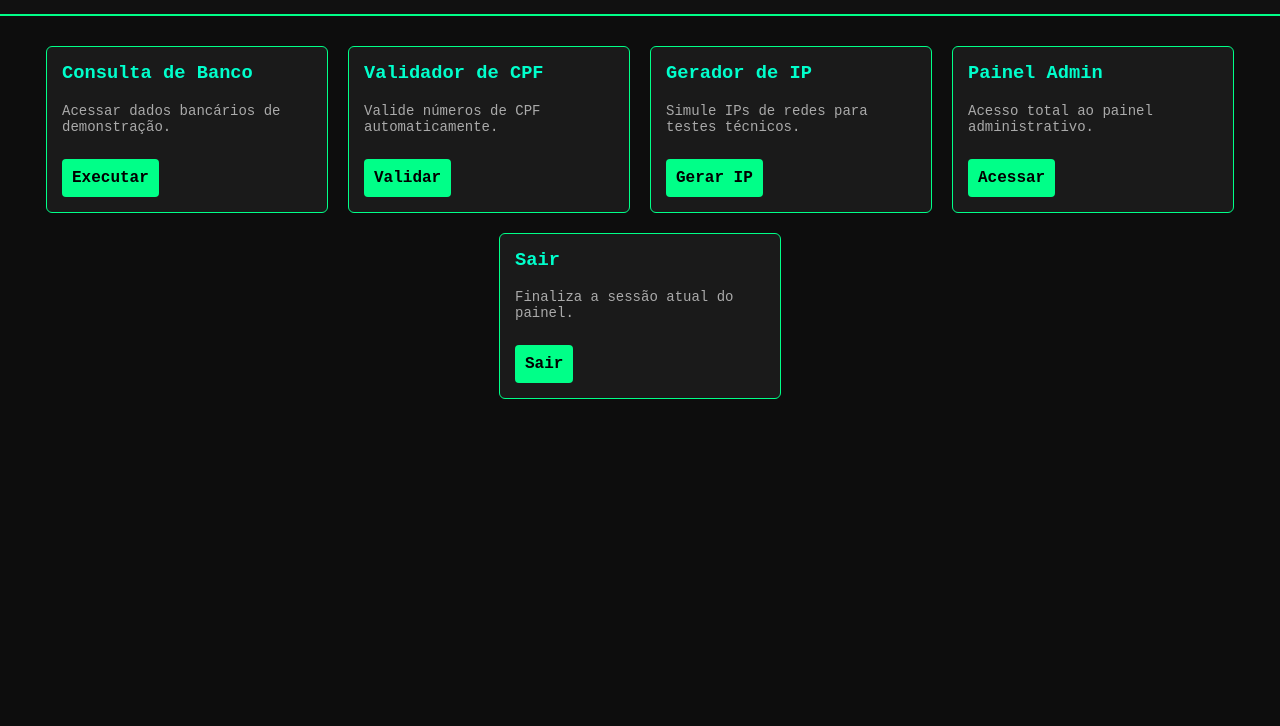
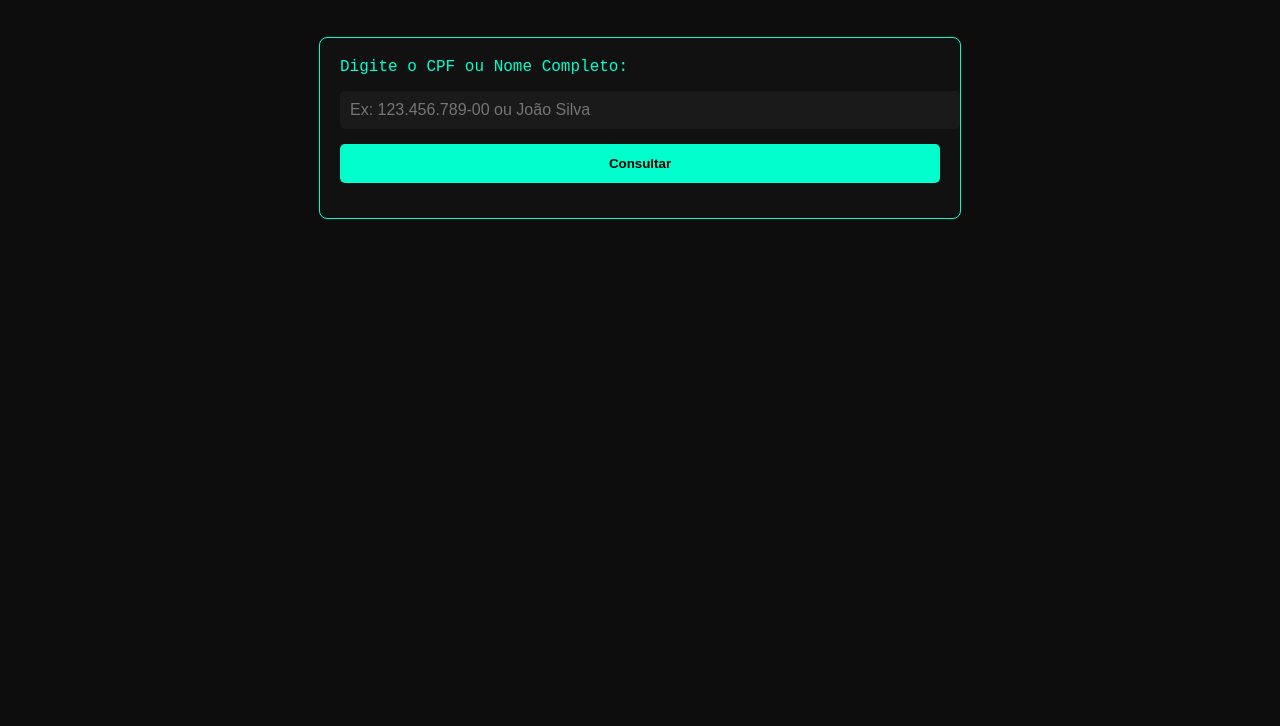
Before and after one commit to Theusx7z/Teste, a plain HTML site: page index.html in a window 1280 px wide. Shown: the part 74-800 px from the top of the page. Drawn offline with Linux system fonts and the light colour scheme.

Commit message:
Update index.html

```diff
--- a/index.html
+++ b/index.html
@@ -1,120 +1,127 @@
 <!DOCTYPE html>
 <html lang="pt-br">
 <head>
-  <meta charset="UTF-8" />
-  <meta name="viewport" content="width=device-width, initial-scale=1" />
-  <title>Painel Hacker</title>
+  <meta charset="UTF-8">
+  <meta name="viewport" content="width=device-width, initial-scale=1">
+  <title>Consulta de Dados</title>
   <style>
+    /* Estilo geral da página */
     body {
-      background-color: #0d0d0d;
-      color: #00ff88;
-      font-family: 'Courier New', monospace;
       margin: 0;
       padding: 0;
+      font-family: 'Courier New', monospace;
+      background-color: #0d0d0d;
+      color: #00ffcc;
     }
 
     header {
-      background-color: #111;
       text-align: center;
       padding: 20px;
-      border-bottom: 2px solid #00ff88;
+      background-color: #000;
+      border-bottom: 2px solid #00ffcc;
     }
 
     header h1 {
       margin: 0;
-      color: #00ff88;
-      font-size: 28px;
+      font-size: 24px;
     }
 
-    .painel {
-      display: flex;
-      flex-wrap: wrap;
-      justify-content: center;
+    .container {
+      max-width: 600px;
+      margin: 40px auto;
       padding: 20px;
+      background-color: #111;
+      border: 1px solid #00ffcc;
+      border-radius: 8px;
     }
 
-    .bloco {
+    label, input, button {
+      display: block;
+      width: 100%;
+      margin-bottom: 15px;
+    }
+
+    input {
+      padding: 10px;
+      border: none;
       background-color: #1a1a1a;
-      border: 1px solid #00ff88;
-      border-radius: 6px;
-      margin: 10px;
-      width: 250px;
-      padding: 15px;
-      transition: transform 0.3s;
+      color: #00ffcc;
+      font-size: 16px;
+      border-radius: 5px;
+    }
+
+    button {
+      padding: 12px;
+      background-color: #00ffcc;
+      color: #000;
+      font-weight: bold;
+      border: none;
+      border-radius: 5px;
       cursor: pointer;
     }
 
-    .bloco:hover {
-      transform: scale(1.05);
-      background-color: #262626;
+    button:hover {
+      background-color: #00bfa6;
     }
 
-    .bloco h3 {
-      margin-top: 0;
-      color: #00ffcc;
+    .resultado {
+      margin-top: 20px;
+      padding: 15px;
+      background-color: #0f0f0f;
+      border: 1px solid #00ffcc;
+      border-radius: 8px;
+      display: none;
     }
 
-    .bloco p {
-      font-size: 14px;
-      color: #aaa;
+    .resultado p {
+      margin: 5px 0;
     }
 
-    .botao {
-      display: inline-block;
-      margin-top: 10px;
-      padding: 10px;
-      background-color: #00ff88;
-      color: #000;
-      text-decoration: none;
-      border-radius: 4px;
-      font-weight: bold;
-      transition: background 0.3s;
-    }
-
-    .botao:hover {
-      background-color: #00cc66;
+    @media screen and (max-width: 600px) {
+      .container {
+        margin: 20px;
+      }
     }
   </style>
 </head>
 <body>
+  <header>
+    <h1>🔍 Consulta de Dados Pessoais</h1>
+  </header>
 
-<header>
-  <h1>🛠 Painel Hacker - Terminal Virtual</h1>
-</header>
+  <div class="container">
+    <label for="busca">Digite o CPF ou Nome Completo:</label>
+    <input type="text" id="busca" placeholder="Ex: 123.456.789-00 ou João Silva">
+    <button onclick="consultar()">Consultar</button>
 
-<div class="painel">
-
-  <div class="bloco" onclick="alert('Função: Consulta de Banco')">
-    <h3>Consulta de Banco</h3>
-    <p>Acessar dados bancários de demonstração.</p>
-    <a href="#" class="botao">Executar</a>
+    <div class="resultado" id="resultado">
+      <h3>Resultado da Consulta:</h3>
+      <p><strong>Nome:</strong> João Pedro da Silva</p>
+      <p><strong>CPF:</strong> 123.456.789-00</p>
+      <p><strong>RG:</strong> 12.345.678-9</p>
+      <p><strong>Nascimento:</strong> 15/04/1990</p>
+      <p><strong>Nome da Mãe:</strong> Maria Lúcia da Silva</p>
+      <p><strong>Nome do Pai:</strong> Carlos Alberto da Silva</p>
+      <p><strong>Endereço:</strong> Rua das Flores, 123 - Centro - SP</p>
+      <p><strong>Celular:</strong> (11) 91234-5678</p>
+      <p><strong>Email:</strong> joaopedro90@gmail.com</p>
+      <p><strong>Situação:</strong> Regular</p>
+    </div>
   </div>
 
-  <div class="bloco" onclick="alert('Função: Validador de CPF')">
-    <h3>Validador de CPF</h3>
-    <p>Valide números de CPF automaticamente.</p>
-    <a href="#" class="botao">Validar</a>
-  </div>
+  <script>
+    // Função chamada ao clicar no botão "Consultar"
+    function consultar() {
+      const campo = document.getElementById("busca").value;
 
-  <div class="bloco" onclick="alert('Função: Gerador de IP')">
-    <h3>Gerador de IP</h3>
-    <p>Simule IPs de redes para testes técnicos.</p>
-    <a href="#" class="botao">Gerar IP</a>
-  </div>
+      if (campo.trim() === "") {
+        alert("Por favor, digite um CPF ou Nome.");
+        return;
+      }
 
-  <div class="bloco" onclick="alert('Função: Painel Admin')">
-    <h3>Painel Admin</h3>
-    <p>Acesso total ao painel administrativo.</p>
-    <a href="#" class="botao">Acessar</a>
-  </div>
-
-  <div class="bloco" onclick="alert('Função: Exit do Script')">
-    <h3>Sair</h3>
-    <p>Finaliza a sessão atual do painel.</p>
-    <a href="#" class="botao">Sair</a>
-  </div>
-
-</div>
-
+      // Simula exibição dos dados após consulta
+      document.getElementById("resultado").style.display = "block";
+    }
+  </script>
 </body>
 </html>
```
